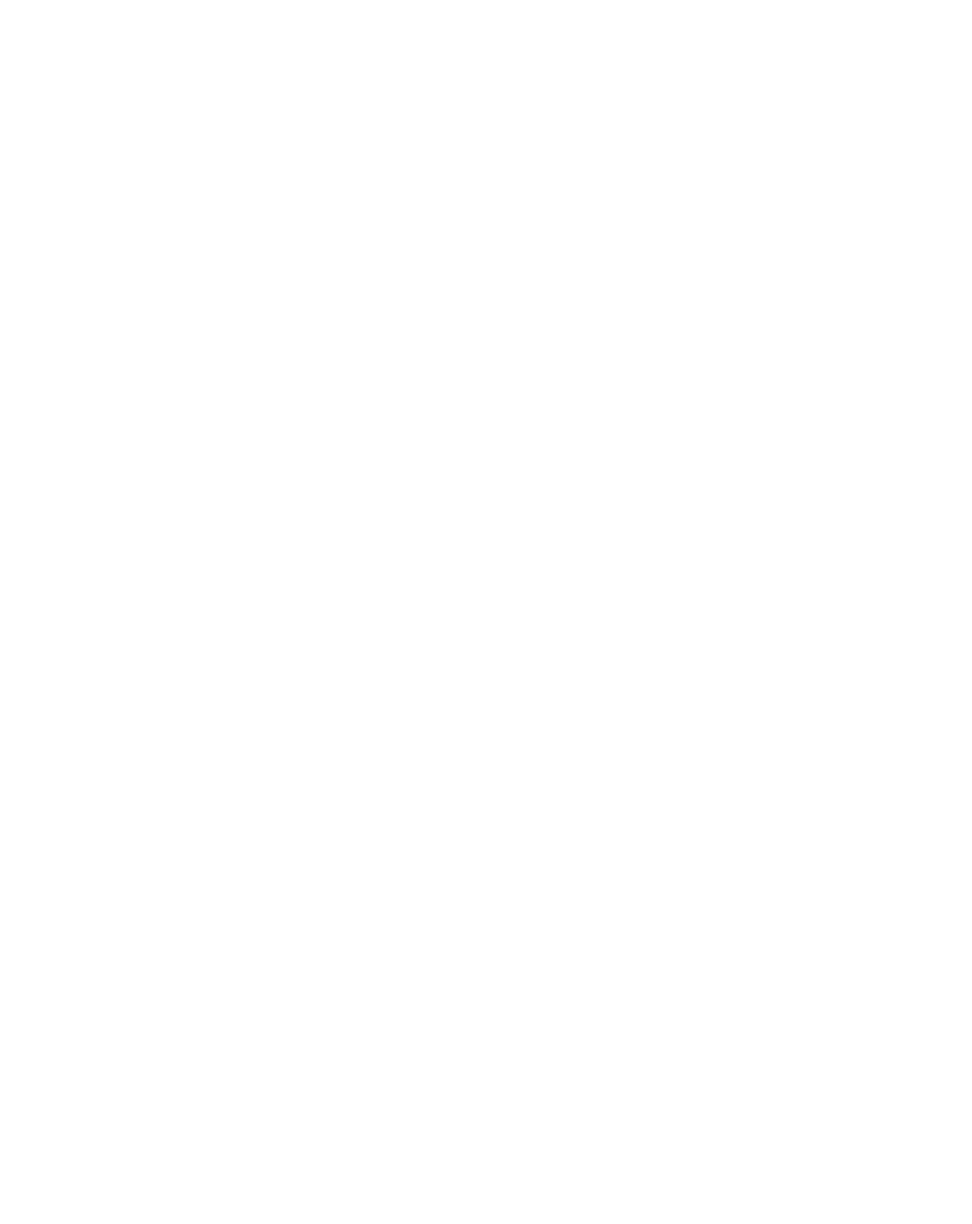
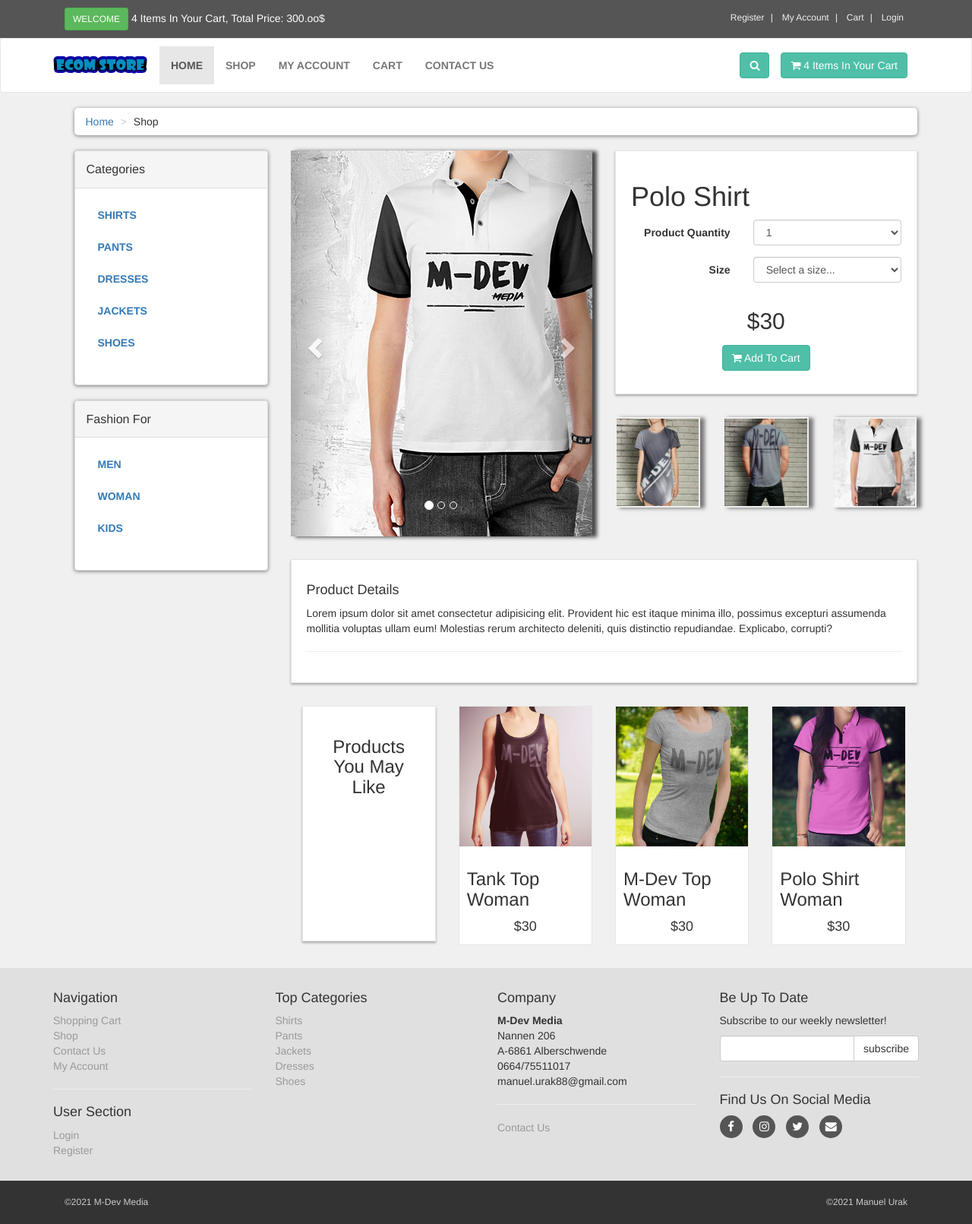
Before and after one commit to ManuelUrak/ecommerceexample1, a PHP site: page /details.php in a window 1280 px wide. Before the commit the page is empty. Shown: the whole page at 76% size. Before the commit the page ends 800 px from the top, so only its background shows below. Run offline with PHP 8.4, Linux system fonts and the light colour scheme.

Commit message:
added product details page

```diff
--- a/details.php
+++ b/details.php
@@ -0,0 +1,185 @@
+<?php
+
+include("includes/header.php");
+include("includes/navigation.php");
+
+?>
+
+<div id="content">
+    <div class="container">
+        <div class="col-md-12">
+            <ul class="breadcrumb">
+                <li>
+                    <a href="index.php">Home</a>
+                </li>
+                <li>Shop</li>
+            </ul>
+        </div>
+
+        <!-- Sidebar -->
+
+        <div class="col-md-3">
+            <?php
+
+                include("includes/sidebar.php");
+
+            ?>
+        </div>
+
+        <!-- Details Page -->
+
+        <div class="col-md-9">
+            <div id="productMain" class="row">
+                <div class="col-sm-6">
+
+                    <!-- Product Image Slider -->
+
+                    <div id="mainImage">
+                        <div id="myCarousel" class="carousel slide" data-ride="carousel">
+                            <ol class="carousel-indicators">
+                                <li data-target="#myCarousel" data-slide-to="0" class="active"></li>
+                                <li data-target="#myCarousel" data-slide-to="1"></li>
+                                <li data-target="#myCarousel" data-slide-to="2"></li>
+                            </ol>
+                            <div class="carousel-inner">
+                                <div class="item active">
+                                    <center>
+                                        <img class="image-responsive" src="admin_area/product_images/Product-3a.jpg" alt="Image">
+                                    </center>
+                                </div>
+                                <div class="item">
+                                    <center>
+                                        <img class="image-responsive" src="admin_area/product_images/Product-3b.jpg" alt="Image">
+                                    </center>
+                                </div>
+                                <div class="item">
+                                    <center>
+                                        <img class="image-responsive" src="admin_area/product_images/Product-3c.jpg" alt="Image">
+                                    </center>
+                                </div>
+                            </div>
+                            <a href="#myCarousel" class="left carousel-control" data-slide="prev">
+                                <span class="glyphicon glyphicon-chevron-left"></span>
+                                <span class="sr-only">Previous</span>
+                            </a>
+                            <a href="#myCarousel" class="right carousel-control" data-slide="next">
+                                <span class="glyphicon glyphicon-chevron-right"></span>
+                                <span class="sr-only">Next</span>
+                            </a>
+                        </div>
+                    </div>
+                </div>
+                <div class="col-sm-6">
+
+                    <!-- Product Information -->
+
+                    <div class="box">
+                        <h1 class="center">Polo Shirt</h1>
+                        <form action="" class="form-horizontal" method="post">
+                            <div class="form-group">
+                                <label for="" class="col-md-5 control-label">Product Quantity</label>
+                                <div class="col-md-7">
+                                    <select name="product_qty" id="" class="form-control">
+                                        <option>1</option>
+                                        <option>2</option>
+                                        <option>3</option>
+                                        <option>4</option>
+                                        <option>5</option>
+                                    </select>
+                                </div>
+                            </div>
+                            <div class="form-group">
+                                <label class="col-md-5 control-label">Size</label>
+                                <div class="col-md-7">
+                                    <select name="product_size" id="" class="form-control">
+                                        <option>Select a size...</option>
+                                        <option>S</option>
+                                        <option>M</option>
+                                        <option>L</option>
+                                        <option>XL</option>
+                                    </select>
+                                </div>
+                            </div>
+                            <p class="price">$30</p>
+                            <p class="text-center buttons"><button class="btn btn-primary"><i class="fa fa-shopping-cart"></i> Add To Cart</button></p>
+                        </form>
+                    </div>
+                    <div class="row" id="thumbs">
+                        <div class="col-xs-4">
+                            <a href="#" class="thumb">
+                                <img src="admin_area/product_images/product-1.jpg" alt="Image" class="img-responsive">
+                            </a>
+                        </div>
+                        <div class="col-xs-4">
+                            <a href="#" class="thumb">
+                                <img src="admin_area/product_images/product-2.jpg" alt="Image" class="img-responsive">
+                            </a>
+                        </div>
+                        <div class="col-xs-4">
+                            <a href="#" class="thumb">
+                                <img src="admin_area/product_images/Product-3a.jpg" alt="Image" class="img-responsive">
+                            </a>
+                        </div>
+                    </div>
+                </div>
+            </div>
+
+            <!-- Details -->
+
+            <div class="box" id="details">
+                <h4>Product Details</h4>
+                <p>Lorem ipsum dolor sit amet consectetur adipisicing elit. Provident hic est itaque minima illo, possimus excepturi assumenda mollitia voluptas ullam eum! Molestias rerum architecto deleniti, quis distinctio repudiandae. Explicabo, corrupti?</p>
+                <hr>
+            </div>
+
+            <!-- Suggested Products -->
+
+            <div id="same-height-row">
+                <div class="col-md-3 col-sm-6">
+                    <div class="box same-height headline">
+                        <h3 class="text-center">Products You May Like</h3>
+                    </div>
+                </div>
+                <div class="col-md-3 col-sm-6 center-responsive">
+                    <div class="product same-height">
+                        <a href="details.php">
+                            <img class="img-responsive" src="admin_area/product_images/Product-6a(1).jpg" alt="Image">
+                        </a>
+                        <div class="text">
+                            <h3><a href="details.php"></a>Tank Top Woman</h3>
+                            <p class="price">$30</p>
+                        </div>
+                    </div>
+                </div>
+                <div class="col-md-3 col-sm-6 center-responsive">
+                    <div class="product same-height">
+                        <a href="details.php">
+                            <img class="img-responsive" src="admin_area/product_images/Product-5a.jpg" alt="Image">
+                        </a>
+                        <div class="text">
+                            <h3><a href="details.php"></a>M-Dev Top Woman</h3>
+                            <p class="price">$30</p>
+                        </div>
+                    </div>
+                </div>
+                <div class="col-md-3 col-sm-6 center-responsive">
+                    <div class="product same-height">
+                        <a href="details.php">
+                            <img class="img-responsive" src="admin_area/product_images/Product-4a.jpg" alt="Image">
+                        </a>
+                        <div class="text">
+                            <h3><a href="details.php"></a>Polo Shirt Woman</h3>
+                            <p class="price">$30</p>
+                        </div>
+                    </div>
+                </div>
+            </div>
+        </div>
+    </div>
+</div>
+
+<?php
+
+include("includes/footer.php");
+
+?>
--- a/shop.php
+++ b/shop.php
@@ -133,7 +133,7 @@ include("includes/navigation.php");
                     <div class="col-md-4 col-sm-6 center-responsive">
                         <div class="product">
                             <a href="details.php">
-                                <img class="img-responsive" src="admin_area/product_images/Product-5a.jpg" alt="Product Image">
+                                <img class="img-responsive" src="admin_area/product_images/Product-6a(1).jpg" alt="Product Image">
                             </a>
                             <div class="text">
                                 <h3>
--- a/styles/style.css
+++ b/styles/style.css
@@ -367,3 +367,30 @@ body{
         margin: 0 auto;
     }
 }
+
+/* Details Page Styles */
+
+#content #productMain{
+    margin-bottom: 30px;
+}
+
+#content #productMain .price{
+    font-size: 30px;
+    font-weight: 300;
+    text-align: center;
+    margin-top: 30px;
+}
+
+#content #mainImage{
+    box-shadow: 6px 1px 5px rgba(0, 0, 0, .7);
+}
+
+#content #thumbs a{
+    display: block;
+    box-shadow: 6px 1px 5px rgba(0, 0, 0, .5);
+    border: 2px solid transparent;
+}
+
+#content .headline{
+    height: 310px;
+}
```
Also changed, not shown: admin_area/product_images/Product-3a.jpg (added), admin_area/product_images/Product-3c.jpg (added), admin_area/product_images/Product-6a(1).jpg (added).
